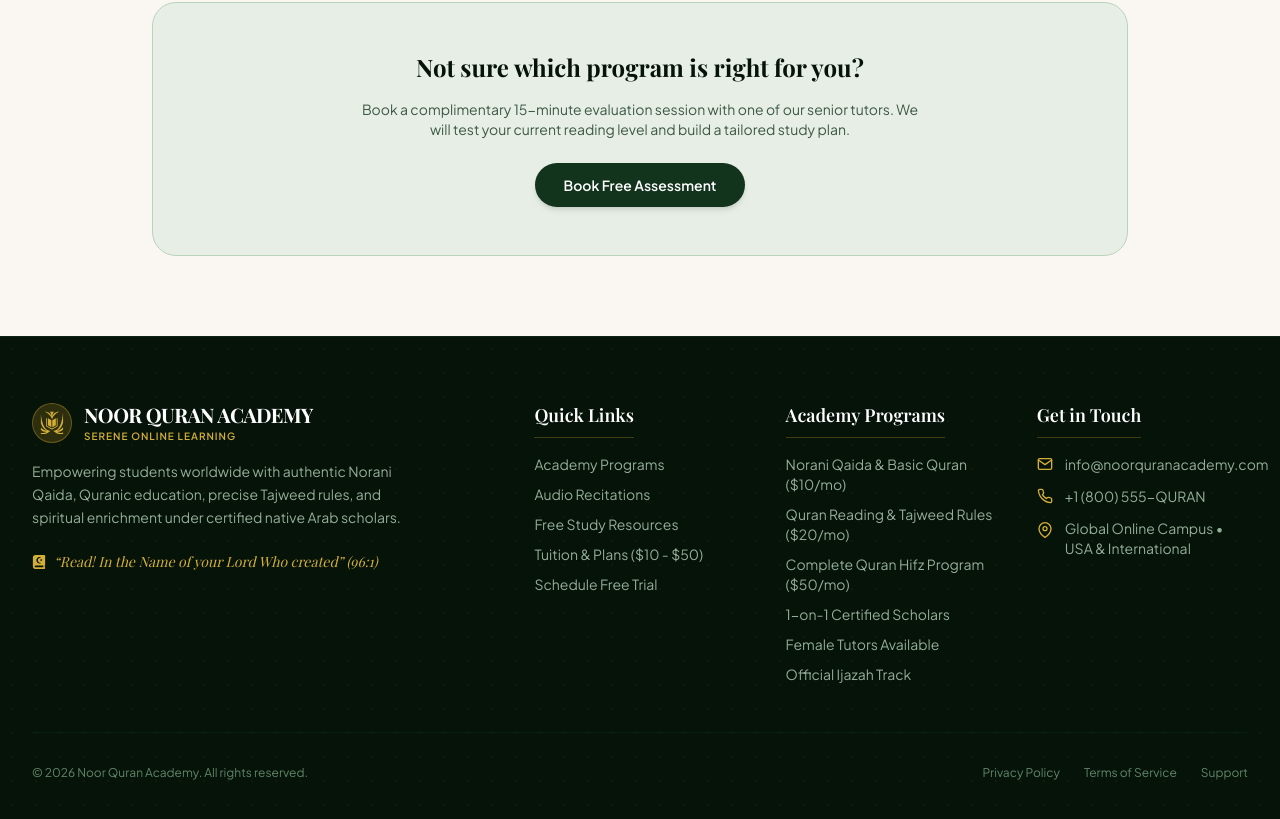
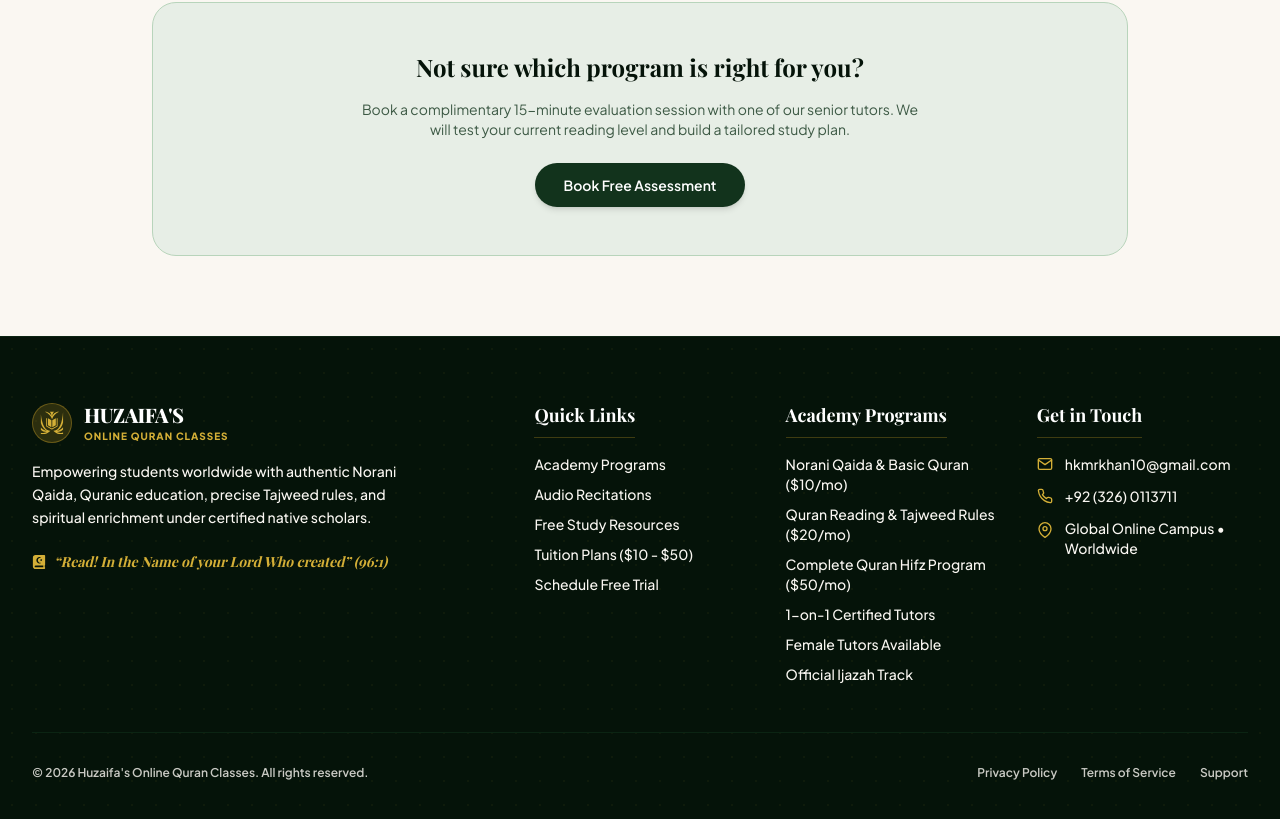
Before and after one commit to Hkmrkhan/quranpk, a Next.js app: page /courses in a window 1280 px wide. Shown: the part 987-1806 px from the top of the page. Built offline with nearby package versions, Linux system fonts and the light colour scheme.

Commit message:
Update academy name to Huzaifa's Online Quran Classes, add full SEO metadata, sitemap.xml, robots.txt, and JSON-LD schema

```diff
--- a/src/app/api/contact/route.ts
+++ b/src/app/api/contact/route.ts
@@ -20,7 +20,6 @@ export async function POST(request: Request) {
     const smtpPass = process.env.SMTP_PASS;
     const contactEmail = process.env.CONTACT_EMAIL || "hkmrkhan10@gmail.com";
 
-    // If SMTP credentials exist, send real emails via Nodemailer
     if (smtpHost && smtpUser && smtpPass) {
       const transporter = nodemailer.createTransport({
         host: smtpHost,
@@ -48,17 +47,17 @@ export async function POST(request: Request) {
         }
       }
 
-      // 1. Email to Receiver / Academy Admin
+      // 1. Email to Receiver / Admin (Huzaifa Khan)
       const adminMailOptions = {
-        from: `"Noor Quran Academy" <${smtpUser}>`,
+        from: `"Huzaifa's Online Quran Classes" <${smtpUser}>`,
         to: contactEmail,
         replyTo: email,
         subject: `🚨 New Seat Reservation Request from ${name} [${course || "Norani Qaida"}]`,
         attachments: attachments,
         html: `
           <div style="font-family: Arial, sans-serif; max-width: 600px; margin: 0 auto; background-color: #FAF7F2; padding: 25px; border-radius: 16px; border: 1px solid #C5D7C5; color: #051309;">
-            <div style="text-align: center; border-b: 2px solid #D4AF37; pb: 15px; margin-bottom: 20px;">
-              <h1 style="color: #12331C; margin: 0; font-size: 24px;">NOOR QURAN ACADEMY</h1>
+            <div style="text-align: center; border-bottom: 2px solid #D4AF37; padding-bottom: 15px; margin-bottom: 20px;">
+              <h1 style="color: #12331C; margin: 0; font-size: 22px;">HUZAIFA'S ONLINE QURAN CLASSES</h1>
               <p style="color: #8A670D; font-size: 12px; font-weight: bold; letter-spacing: 2px; text-transform: uppercase; margin-top: 4px;">New Seat Reservation & Payment Proof</p>
             </div>
 
@@ -90,24 +89,24 @@ export async function POST(request: Request) {
 
       // 2. Email to Sender / Student (Confirmation email)
       const studentMailOptions = {
-        from: `"Noor Quran Academy" <${smtpUser}>`,
+        from: `"Huzaifa's Online Quran Classes" <${smtpUser}>`,
         to: email,
-        subject: `Seat Reservation Confirmation — Noor Quran Academy`,
+        subject: `Seat Reservation Confirmation — Huzaifa's Online Quran Classes`,
         html: `
           <div style="font-family: Arial, sans-serif; max-width: 600px; margin: 0 auto; background-color: #FAF7F2; padding: 25px; border-radius: 16px; border: 1px solid #C5D7C5; color: #051309;">
-            <div style="text-align: center; border-b: 2px solid #D4AF37; pb: 15px; margin-bottom: 20px;">
-              <h1 style="color: #12331C; margin: 0; font-size: 24px;">NOOR QURAN ACADEMY</h1>
+            <div style="text-align: center; border-bottom: 2px solid #D4AF37; padding-bottom: 15px; margin-bottom: 20px;">
+              <h1 style="color: #12331C; margin: 0; font-size: 22px;">HUZAIFA'S ONLINE QURAN CLASSES</h1>
               <p style="color: #8A670D; font-size: 12px; font-weight: bold; letter-spacing: 2px; text-transform: uppercase; margin-top: 4px;">Assalamu Alaikum wa Rahmatullah</p>
             </div>
 
             <div style="background-color: #FFFFFF; padding: 20px; border-radius: 12px; border: 1px solid #E0ECE1; margin-bottom: 20px;">
               <h2 style="color: #12331C; font-size: 18px; margin-top: 0;">Dear ${name},</h2>
               <p style="font-size: 15px; line-height: 1.6; color: #0B2413;">
-                Thank you for reserving your seat at <strong>Noor Quran Academy</strong> for <strong>${course}</strong>. We have received your details and payment submission.
+                Thank you for reserving your seat at <strong>Huzaifa's Online Quran Classes</strong> for <strong>${course}</strong>. We have received your payment details.
               </p>
               <div style="background-color: #F2F6F3; padding: 15px; border-radius: 10px; border-left: 4px solid #12331C; margin: 15px 0;">
                 <p style="margin: 0; font-weight: bold; color: #12331C; font-size: 15px;">
-                  ✨ We will verify your payment and confirm your seat within 24 hours.
+                  ✨ We will confirm your seat within 24 hours.
                 </p>
               </div>
             </div>
@@ -122,14 +121,13 @@ export async function POST(request: Request) {
             </div>
 
             <div style="text-align: center; color: #12331C; font-size: 13px; font-weight: bold;">
-              <p style="margin: 0;">If you have any urgent questions, reach us on WhatsApp: +1 (800) 555-7872</p>
-              <p style="margin: 4px 0 0 0; color: #8A670D;">Noor Quran Academy • Empowering Quranic Learning Worldwide</p>
+              <p style="margin: 0;">If you have any questions, reach us on WhatsApp: +92 326 0113711</p>
+              <p style="margin: 4px 0 0 0; color: #8A670D;">Huzaifa's Online Quran Classes • Empowering Quranic Learning Worldwide</p>
             </div>
           </div>
         `,
       };
 
-      // Send both emails in parallel
       await Promise.all([
         transporter.sendMail(adminMailOptions),
         transporter.sendMail(studentMailOptions),
--- a/src/app/layout.tsx
+++ b/src/app/layout.tsx
@@ -1,4 +1,4 @@
-import type { Metadata } from "next";
+import type { Metadata, Viewport } from "next";
 import { Plus_Jakarta_Sans, Playfair_Display, Amiri } from "next/font/google";
 import Navbar from "@/components/Navbar";
 import Footer from "@/components/Footer";
@@ -7,13 +7,13 @@ import "./globals.css";
 const sansFont = Plus_Jakarta_Sans({
   variable: "--font-sans",
   subsets: ["latin"],
-  weight: ["300", "400", "500", "600", "700"],
+  weight: ["400", "500", "600", "700", "800"],
 });
 
 const serifFont = Playfair_Display({
   variable: "--font-serif",
   subsets: ["latin"],
-  weight: ["400", "500", "600", "700"],
+  weight: ["400", "500", "600", "700", "800"],
 });
 
 const arabicFont = Amiri({
@@ -22,10 +22,104 @@ const arabicFont = Amiri({
   weight: ["400", "700"],
 });
 
+export const viewport: Viewport = {
+  width: "device-width",
+  initialScale: 1,
+  maximumScale: 5,
+  themeColor: "#0B2413",
+};
+
 export const metadata: Metadata = {
-  title: "Noor Quran Academy | Serene Online Quran Learning",
-  description: "Learn Quran reading, Tajweed, Hifz, and Arabic online with certified tutors. 1-on-1 personalized sessions in a peaceful learning environment.",
-  keywords: ["Quran Academy", "Online Quran Classes", "Tajweed", "Quran Memorization", "Learn Quran", "Arabic Lessons"],
+  title: "Huzaifa's Online Quran Classes | Learn Quran, Tajweed & Hifz 1-on-1",
+  description:
+    "Join Huzaifa's Online Quran Classes for 1-on-1 personalized Quran reading, Norani Qaida for kids, Tajweed rules, and Hifz memorization with Al-Azhar certified native tutors. $10, $20, $50/mo.",
+  keywords: [
+    "Huzaifa's Online Quran Classes",
+    "Huzaifa Quran Academy",
+    "Online Quran Tutor",
+    "Norani Qaida for Kids",
+    "Learn Tajweed Online",
+    "Quran Memorization Hifz",
+    "1-on-1 Quran Lessons",
+    "Female Quran Tutor",
+    "Online Quran Academy",
+  ],
+  authors: [{ name: "Huzaifa Khan" }],
+  creator: "Huzaifa Khan",
+  publisher: "Huzaifa's Online Quran Classes",
+  formatDetection: {
+    email: false,
+    address: false,
+    telephone: false,
+  },
+  openGraph: {
+    title: "Huzaifa's Online Quran Classes | Serene 1-on-1 Learning",
+    description:
+      "Empowering kids and adults worldwide with authentic Norani Qaida, Tajweed rules, and Quran memorization under certified native Arab scholars. Starts at $10/mo.",
+    url: "https://quranpk.vercel.app",
+    siteName: "Huzaifa's Online Quran Classes",
+    locale: "en_US",
+    type: "website",
+  },
+  twitter: {
+    card: "summary_large_image",
+    title: "Huzaifa's Online Quran Classes | Learn Quran 1-on-1",
+    description:
+      "Learn Norani Qaida, Tajweed, and Hifz online with certified native Arab tutors. Reserve your seat with Meezan Bank billing.",
+  },
+  robots: {
+    index: true,
+    follow: true,
+    googleBot: {
+      index: true,
+      follow: true,
+      "max-video-preview": -1,
+      "max-image-preview": "large",
+      "max-snippet": -1,
+    },
+  },
+  alternates: {
+    canonical: "https://quranpk.vercel.app",
+  },
+};
+
+// JSON-LD Structured Data Schema for Google SEO
+const jsonLdSchema = {
+  "@context": "https://schema.org",
+  "@graph": [
+    {
+      "@type": "EducationalOrganization",
+      "@id": "https://quranpk.vercel.app/#organization",
+      "name": "Huzaifa's Online Quran Classes",
+      "url": "https://quranpk.vercel.app",
+      "logo": "https://quranpk.vercel.app/next.svg",
+      "description":
+        "Online Quran academy offering 1-on-1 Norani Qaida, Tajweed rules, and Hifz memorization for kids and adults worldwide.",
+      "telephone": "+18005557872",
+      "email": "info@noorquranacademy.com",
+      "sameAs": ["https://github.com/Hkmrkhan/quranpk"],
+      "offers": [
+        {
+          "@type": "Offer",
+          "name": "Norani Qaida & Basic Quran for Kids",
+          "price": "10.00",
+          "priceCurrency": "USD",
+        },
+        {
+          "@type": "Offer",
+          "name": "Quran Reading & Tajweed Rules",
+          "price": "20.00",
+          "priceCurrency": "USD",
+        },
+        {
+          "@type": "Offer",
+          "name": "Complete Quran Hifz Program",
+          "price": "50.00",
+          "priceCurrency": "USD",
+        },
+      ],
+    },
+  ],
 };
 
 export default function RootLayout({
@@ -38,6 +132,12 @@ export default function RootLayout({
       lang="en"
       className={`${sansFont.variable} ${serifFont.variable} ${arabicFont.variable} scroll-smooth`}
     >
+      <head>
+        <script
+          type="application/ld+json"
+          dangerouslySetInnerHTML={{ __html: JSON.stringify(jsonLdSchema) }}
+        />
+      </head>
       <body className="min-h-screen flex flex-col antialiased selection:bg-sage-200 selection:text-sage-900 bg-cream-100 text-sage-900">
         <Navbar />
         <main className="flex-grow">{children}</main>
--- a/src/app/page.tsx
+++ b/src/app/page.tsx
@@ -536,7 +536,7 @@ export default function Home() {
         <div className="max-w-7xl mx-auto px-4 sm:px-6 lg:px-8 space-y-10">
           <SectionHeading
             badge="Excellence in Education"
-            title="Why Students Choose Noor Quran Academy"
+            title="Why Students Choose Huzaifa's Online Quran Classes"
             subtitle="We combine traditional Al-Azhar methodology with modern virtual tools to deliver an inspiring, spiritual learning environment."
           />
 
--- a/src/components/Footer.tsx
+++ b/src/components/Footer.tsx
@@ -5,11 +5,11 @@ import { FaQuran } from "react-icons/fa";
 
 export default function Footer() {
   return (
-    <footer className="bg-sage-900 text-cream-100 relative overflow-hidden pt-16 pb-10 border-t border-sage-800">
+    <footer className="bg-sage-900 text-cream-50 relative overflow-hidden pt-16 pb-10 border-t border-sage-800">
       <div className="absolute inset-0 opacity-5 pointer-events-none bg-[radial-gradient(#D4AF37_1px,transparent_1px)] [background-size:24px_24px]" />
 
       <div className="max-w-7xl mx-auto px-4 sm:px-6 lg:px-8 relative z-10">
-        <div className="grid grid-cols-1 md:grid-cols-2 lg:grid-cols-5 gap-10 pb-12 border-b border-sage-800/80">
+        <div className="grid grid-cols-1 md:grid-cols-2 lg:grid-cols-5 gap-10 pb-12 border-b border-sage-800">
           {/* Brand Info */}
           <div className="lg:col-span-2 space-y-4">
             <Link href="/" className="flex items-center gap-3">
@@ -17,18 +17,18 @@ export default function Footer() {
                 <GiBookAura className="w-6 h-6" />
               </div>
               <div>
-                <span className="font-serif font-bold text-xl tracking-tight text-cream-50">
-                  NOOR QURAN ACADEMY
+                <span className="font-serif font-extrabold text-xl tracking-tight text-cream-50">
+                  HUZAIFA'S
                 </span>
-                <p className="text-[10px] tracking-widest uppercase text-gold-400 font-semibold">
-                  Serene Online Learning
+                <p className="text-[10px] tracking-widest uppercase text-gold-400 font-extrabold">
+                  ONLINE QURAN CLASSES
                 </p>
               </div>
             </Link>
-            <p className="text-sage-200/80 text-sm leading-relaxed max-w-sm">
-              Empowering students worldwide with authentic Norani Qaida, Quranic education, precise Tajweed rules, and spiritual enrichment under certified native Arab scholars.
+            <p className="text-cream-100 text-sm leading-relaxed max-w-sm font-medium">
+              Empowering students worldwide with authentic Norani Qaida, Quranic education, precise Tajweed rules, and spiritual enrichment under certified native scholars.
             </p>
-            <div className="pt-2 flex items-center gap-2 text-gold-400 text-sm font-serif italic">
+            <div className="pt-2 flex items-center gap-2 text-gold-400 text-sm font-serif italic font-bold">
               <FaQuran className="text-gold-400" />
               <span>&ldquo;Read! In the Name of your Lord Who created&rdquo; (96:1)</span>
             </div>
@@ -36,10 +36,10 @@ export default function Footer() {
 
           {/* Quick Links */}
           <div>
-            <h4 className="font-serif text-cream-50 font-semibold text-lg mb-4 border-b border-gold-500/30 pb-2 inline-block">
+            <h4 className="font-serif text-cream-50 font-bold text-lg mb-4 border-b border-gold-500/30 pb-2 inline-block">
               Quick Links
             </h4>
-            <ul className="space-y-2.5 text-sm text-sage-200/80">
+            <ul className="space-y-2.5 text-sm font-medium text-cream-100">
               <li>
                 <a href="/#courses-section" className="hover:text-gold-400 transition-colors">
                   Academy Programs
@@ -57,7 +57,7 @@ export default function Footer() {
               </li>
               <li>
                 <a href="/#pricing-section" className="hover:text-gold-400 transition-colors">
-                  Tuition & Plans ($10 - $50)
+                  Tuition Plans ($10 - $50)
                 </a>
               </li>
               <li>
@@ -70,14 +70,14 @@ export default function Footer() {
 
           {/* Programs */}
           <div>
-            <h4 className="font-serif text-cream-50 font-semibold text-lg mb-4 border-b border-gold-500/30 pb-2 inline-block">
+            <h4 className="font-serif text-cream-50 font-bold text-lg mb-4 border-b border-gold-500/30 pb-2 inline-block">
               Academy Programs
             </h4>
-            <ul className="space-y-2.5 text-sm text-sage-200/80">
+            <ul className="space-y-2.5 text-sm font-medium text-cream-100">
               <li>Norani Qaida & Basic Quran ($10/mo)</li>
               <li>Quran Reading & Tajweed Rules ($20/mo)</li>
               <li>Complete Quran Hifz Program ($50/mo)</li>
-              <li>1-on-1 Certified Scholars</li>
+              <li>1-on-1 Certified Tutors</li>
               <li>Female Tutors Available</li>
               <li>Official Ijazah Track</li>
             </ul>
@@ -85,29 +85,29 @@ export default function Footer() {
 
           {/* Contact Details */}
           <div>
-            <h4 className="font-serif text-cream-50 font-semibold text-lg mb-4 border-b border-gold-500/30 pb-2 inline-block">
+            <h4 className="font-serif text-cream-50 font-bold text-lg mb-4 border-b border-gold-500/30 pb-2 inline-block">
               Get in Touch
             </h4>
-            <ul className="space-y-3 text-sm text-sage-200/80">
+            <ul className="space-y-3 text-sm font-medium text-cream-100">
               <li className="flex items-center gap-3">
                 <FiMail className="text-gold-400 w-4 h-4 flex-shrink-0" />
-                <span>info@noorquranacademy.com</span>
+                <span>hkmrkhan10@gmail.com</span>
               </li>
               <li className="flex items-center gap-3">
                 <FiPhone className="text-gold-400 w-4 h-4 flex-shrink-0" />
-                <span>+1 (800) 555-QURAN</span>
+                <span>+92 (326) 0113711</span>
               </li>
               <li className="flex items-start gap-3">
                 <FiMapPin className="text-gold-400 w-4 h-4 flex-shrink-0 mt-1" />
-                <span>Global Online Campus • USA & International</span>
+                <span>Global Online Campus • Worldwide</span>
               </li>
             </ul>
           </div>
         </div>
 
         {/* Bottom Bar */}
-        <div className="pt-8 flex flex-col md:flex-row items-center justify-between gap-4 text-xs text-sage-300/70">
-          <p>© {new Date().getFullYear()} Noor Quran Academy. All rights reserved.</p>
+        <div className="pt-8 flex flex-col md:flex-row items-center justify-between gap-4 text-xs font-semibold text-cream-100/80">
+          <p>© {new Date().getFullYear()} Huzaifa's Online Quran Classes. All rights reserved.</p>
           <div className="flex items-center gap-6">
             <a href="/#contact-section" className="hover:text-gold-400 transition-colors">
               Privacy Policy
--- a/src/components/ReserveSeatModal.tsx
+++ b/src/components/ReserveSeatModal.tsx
@@ -13,7 +13,7 @@ interface ReserveSeatModalProps {
 export default function ReserveSeatModal({
   isOpen,
   onClose,
-  defaultCourse = "Norani Qaida & Basic Quran for Kids",
+  defaultCourse = "Norani Qaida & Basic Quran for Kids ($10/mo)",
 }: ReserveSeatModalProps) {
   const [formData, setFormData] = useState({
     name: "",
@@ -97,19 +97,19 @@ export default function ReserveSeatModal({
   };
 
   return (
-    <div className="fixed inset-0 z-50 flex items-center justify-center p-4 sm:p-6 overflow-y-auto bg-sage-950/80 backdrop-blur-md animate-in fade-in duration-300">
-      <div className="relative w-full max-w-2xl bg-cream-50 rounded-3xl shadow-2xl border border-sage-300 overflow-hidden max-h-[90vh] flex flex-col my-auto">
+    <div className="fixed inset-0 z-50 flex items-center justify-center p-3 sm:p-6 overflow-y-auto bg-sage-950/80 backdrop-blur-md animate-in fade-in duration-300">
+      <div className="relative w-full max-w-2xl bg-cream-50 rounded-3xl shadow-2xl border border-sage-300 overflow-hidden max-h-[92vh] flex flex-col my-auto">
         {/* Modal Header */}
-        <div className="bg-sage-900 text-cream-50 p-6 sm:p-8 relative flex items-center justify-between border-b border-sage-800">
+        <div className="bg-sage-900 text-cream-50 p-5 sm:p-7 relative flex items-center justify-between border-b border-sage-800">
           <div className="flex items-center gap-3">
-            <div className="w-12 h-12 rounded-full bg-gold-500/20 text-gold-400 border border-gold-500/40 flex items-center justify-center text-2xl flex-shrink-0">
+            <div className="w-10 h-10 sm:w-12 sm:h-12 rounded-full bg-gold-500/20 text-gold-400 border border-gold-500/40 flex items-center justify-center text-xl sm:text-2xl flex-shrink-0">
               <FaQuran />
             </div>
             <div>
-              <span className="text-xs font-extrabold text-gold-400 uppercase tracking-widest block">
-                Official Seat Reservation
+              <span className="text-[10px] sm:text-xs font-extrabold text-gold-400 uppercase tracking-widest block">
+                Huzaifa's Online Quran Classes
               </span>
-              <h2 className="font-serif font-bold text-2xl text-cream-50">
+              <h2 className="font-serif font-bold text-xl sm:text-2xl text-cream-50">
                 Reserve Your Quran Seat
               </h2>
             </div>
@@ -117,49 +117,49 @@ export default function ReserveSeatModal({
 
           <button
             onClick={onClose}
-            className="w-10 h-10 rounded-full bg-sage-800 text-cream-100 flex items-center justify-center hover:bg-sage-700 hover:text-gold-400 transition-colors"
+            className="w-9 h-9 sm:w-10 sm:h-10 rounded-full bg-sage-800 text-cream-100 flex items-center justify-center hover:bg-sage-700 hover:text-gold-400 transition-colors"
             aria-label="Close modal"
           >
-            <FiX className="w-6 h-6" />
+            <FiX className="w-5 h-5 sm:w-6 sm:h-6" />
           </button>
         </div>
 
         {/* Modal Body */}
-        <div className="p-6 sm:p-8 overflow-y-auto space-y-6">
+        <div className="p-5 sm:p-8 overflow-y-auto space-y-5">
           {/* Billing Info Box */}
-          <div className="bg-sage-900 text-cream-50 rounded-2xl p-6 border border-gold-500/40 space-y-4 shadow-md">
+          <div className="bg-sage-900 text-cream-50 rounded-2xl p-5 border border-gold-500/40 space-y-4 shadow-md">
             <div className="flex items-center gap-2 border-b border-sage-800 pb-3">
-              <FaLandmark className="text-gold-400 text-xl" />
-              <h3 className="font-serif font-bold text-lg text-gold-400">
+              <FaLandmark className="text-gold-400 text-lg sm:text-xl" />
+              <h3 className="font-serif font-bold text-base sm:text-lg text-gold-400">
                 Meezan Bank Account Details
               </h3>
             </div>
 
-            <div className="grid grid-cols-1 sm:grid-cols-2 gap-4 text-xs sm:text-sm">
-              <div className="bg-sage-950/60 p-3.5 rounded-xl border border-sage-800">
+            <div className="grid grid-cols-1 sm:grid-cols-2 gap-3 sm:gap-4 text-xs sm:text-sm">
+              <div className="bg-sage-950/60 p-3 sm:p-3.5 rounded-xl border border-sage-800">
                 <span className="text-sage-300 font-bold block uppercase text-[10px] tracking-wider">
                   Receiver Name
                 </span>
-                <span className="text-cream-50 font-extrabold text-base block mt-0.5">
+                <span className="text-cream-50 font-extrabold text-sm sm:text-base block mt-0.5">
                   Huzaifa Khan
                 </span>
               </div>
 
-              <div className="bg-sage-950/60 p-3.5 rounded-xl border border-sage-800">
+              <div className="bg-sage-950/60 p-3 sm:p-3.5 rounded-xl border border-sage-800">
                 <span className="text-sage-300 font-bold block uppercase text-[10px] tracking-wider">
                   Bank Name
                 </span>
-                <span className="text-cream-50 font-extrabold text-base block mt-0.5">
+                <span className="text-cream-50 font-extrabold text-sm sm:text-base block mt-0.5">
                   Meezan Bank
                 </span>
               </div>
 
-              <div className="bg-sage-950/60 p-3.5 rounded-xl border border-sage-800 flex items-center justify-between">
+              <div className="bg-sage-950/60 p-3 sm:p-3.5 rounded-xl border border-sage-800 flex items-center justify-between">
                 <div>
                   <span className="text-sage-300 font-bold block uppercase text-[10px] tracking-wider">
                     Account Number
                   </span>
-                  <span className="text-gold-400 font-mono font-extrabold text-base block mt-0.5">
+                  <span className="text-gold-400 font-mono font-extrabold text-sm sm:text-base block mt-0.5">
                     03260113711856
                   </span>
                 </div>
@@ -173,19 +173,19 @@ export default function ReserveSeatModal({
                 </button>
               </div>
 
-              <div className="bg-sage-950/60 p-3.5 rounded-xl border border-sage-800 flex items-center justify-between">
-                <div>
+              <div className="bg-sage-950/60 p-3 sm:p-3.5 rounded-xl border border-sage-800 flex items-center justify-between">
+                <div className="overflow-hidden">
                   <span className="text-sage-300 font-bold block uppercase text-[10px] tracking-wider">
                     IBAN
                   </span>
-                  <span className="text-gold-400 font-mono font-extrabold text-xs sm:text-sm block mt-0.5 truncate max-w-[150px] sm:max-w-[180px]">
+                  <span className="text-gold-400 font-mono font-extrabold text-xs sm:text-sm block mt-0.5 truncate max-w-[140px] sm:max-w-[180px]">
                     PK40MEZN0003260113711856
                   </span>
                 </div>
                 <button
                   type="button"
                   onClick={() => handleCopy("PK40MEZN0003260113711856", "iban")}
-                  className="p-2 rounded-lg bg-gold-400/20 text-gold-400 hover:bg-gold-400/30 transition-colors"
+                  className="p-2 rounded-lg bg-gold-400/20 text-gold-400 hover:bg-gold-400/30 transition-colors flex-shrink-0"
                   title="Copy IBAN"
                 >
                   {copiedField === "iban" ? <FiCheck className="w-4 h-4 text-green-400" /> : <FiCopy className="w-4 h-4" />}
@@ -260,7 +260,7 @@ export default function ReserveSeatModal({
                   required
                   value={formData.phone}
                   onChange={handleChange}
-                  placeholder="+92 300 0000000"
+                  placeholder="+92 326 0113711"
                   className="w-full px-4 py-3 rounded-xl bg-cream-100 border border-sage-300 text-sm font-bold text-sage-900 placeholder:text-sage-700 focus:outline-none focus:ring-2 focus:ring-sage-700"
                 />
               </div>
```
Also changed, not shown: src/app/robots.ts (added, +12 -0 lines), src/app/sitemap.ts (added, +44 -0 lines), src/components/Navbar.tsx (+16 -18 lines).
